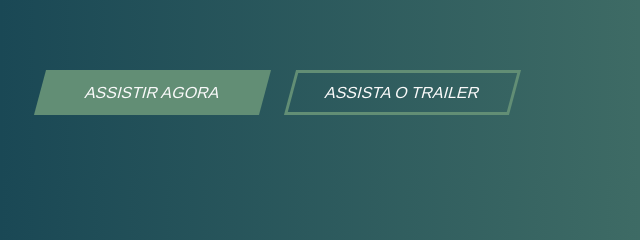
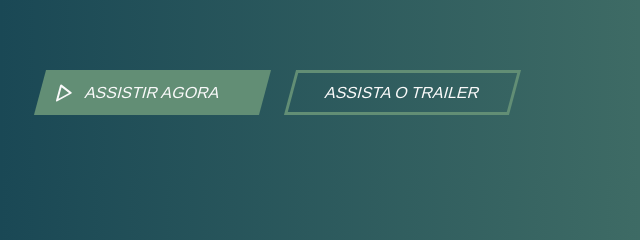
Before and after one commit to HenriqueContini/chihiro, a plain HTML site: page index.html in a window 1280 px wide. Shown: the part 444-684 px from the top of the page, 0-640 px from the left. Drawn offline with Linux system fonts and the light colour scheme; the site is published under a folder, as on GitHub Pages, so addresses that start at the root find nothing.

Commit message:
Update conteudo.css

```diff
--- a/css/conteudo.css
+++ b/css/conteudo.css
@@ -97,7 +97,7 @@
 }
 
 .button__watch {
-    background: var(--verde) no-repeat url(/image/play.svg) 15px center;
+    background: var(--verde) no-repeat url(../image/play.svg) 15px center;
     border: none;
     margin-right: 25px;
 }
```
